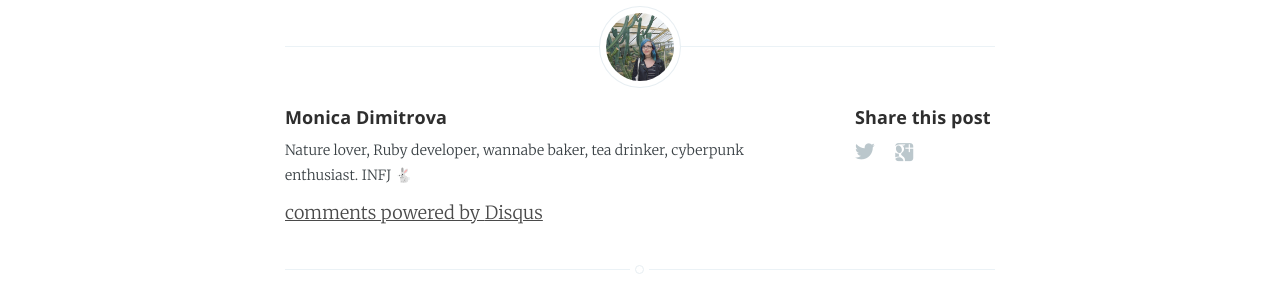
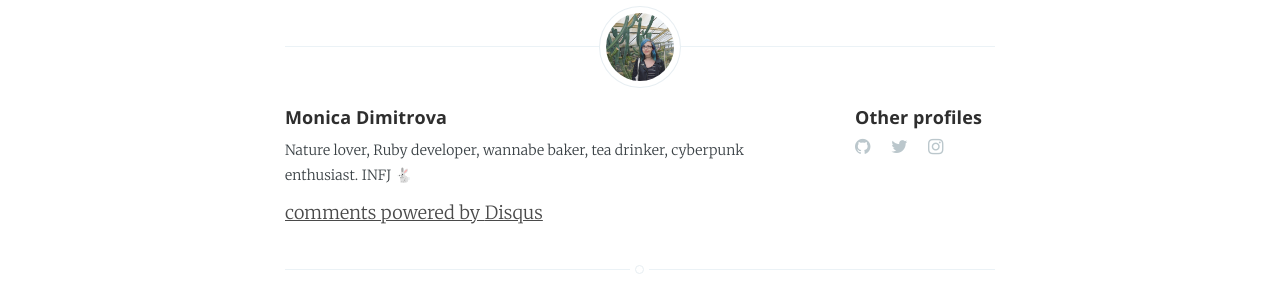
Before and after one commit to spiralnegative/spiralnegative.github.io, a Jekyll site: the page built from _posts/2016-11-10-hello-world.markdown, in a window 1280 px wide. Shown: the part 494-794 px from the top of the page. Built offline with Jekyll 4.4.1, drawn with Linux system fonts in a browser that asks for light colours; comment, search, counter and statistics services are not loaded.

Commit message:
Add profiles

```diff
--- a/_config.yml
+++ b/_config.yml
@@ -1,18 +1,18 @@
 name: mbdimitrova
 description: a glitch in your system
-meta_description: "mbdimitrova - a glitch in your system"
-github: 'https://github.com/mbdimitrova'
+meta_description: mbdimitrova - a glitch in your system
+github: https://github.com/mbdimitrova
 
 markdown: kramdown
 highlighter: rouge
 logo: false
 paginate: 15
 baseurl: /
-domain_name: 'http://mbdimitrova.space'
+domain_name: http://mbdimitrova.space
 gems: [jekyll-paginate]
 
 # Details for the RSS feed generator
-url:            'http://mbdimitrova.space'
-author:         'Monica Dimitrova'
-bio:            'Nature lover, Ruby developer, wannabe baker, tea drinker, cyberpunk enthusiast. INFJ 🐇'
+url:            http://mbdimitrova.space
+author:         Monica Dimitrova
+bio:            Nature lover, Ruby developer, wannabe baker, tea drinker, cyberpunk enthusiast. INFJ 🐇
 permalink: /:title.html
--- a/_includes/share.html
+++ b/_includes/share.html
@@ -1,11 +1,12 @@
 <section class="share">
-    <h4>Share this post</h4>
-    <a class="icon-twitter" href="http://twitter.com/share?text={{page.title}}&amp;url={{site.domain_name}}{{ page.url }}"
-        onclick="window.open(this.href, 'twitter-share', 'width=550,height=235');return false;">
+    <h4>Other profiles</h4>
+    <a class="fa fa-github" href="https://github.com/mbdimitrova">
+        <span class="hidden">Github</span>
+    </a>
+    <a class="fa fa-twitter" href="https://twitter.com/mbdimitrova">
         <span class="hidden">Twitter</span>
     </a>
-    <a class="icon-google-plus" href="https://plus.google.com/share?url={{site.domain_name}}{{page.url}}"
-       onclick="window.open(this.href, 'google-plus-share', 'width=490,height=530');return false;">
-        <span class="hidden">Google+</span>
+    <a class="fa fa-instagram" href="https://instagram.com/spiralnegative">
+        <span class="hidden">Instagram</span>
     </a>
 </section>
--- a/_layouts/default.html
+++ b/_layouts/default.html
@@ -15,9 +15,9 @@
     <link rel="stylesheet" type="text/css" href="//fonts.googleapis.com/css?family=Merriweather:300,700,700italic,300italic|Open+Sans:700,400" />
     <!-- Customisation  -->
     <link rel="stylesheet" type="text/css" href="/assets/css/main.css" />
+    <link rel="stylesheet" href="https://cdnjs.cloudflare.com/ajax/libs/font-awesome/4.7.0/css/font-awesome.min.css">
 
     <link rel="shortcut icon" type="image/x-icon" href="favicon.ico?">
-
 </head>
 <body class="{% if page.post_class %}{{page.post_class}}{% else %}home-template{% endif %}">
 
```
Also changed, not shown: Gemfile.lock, 2 other files.
